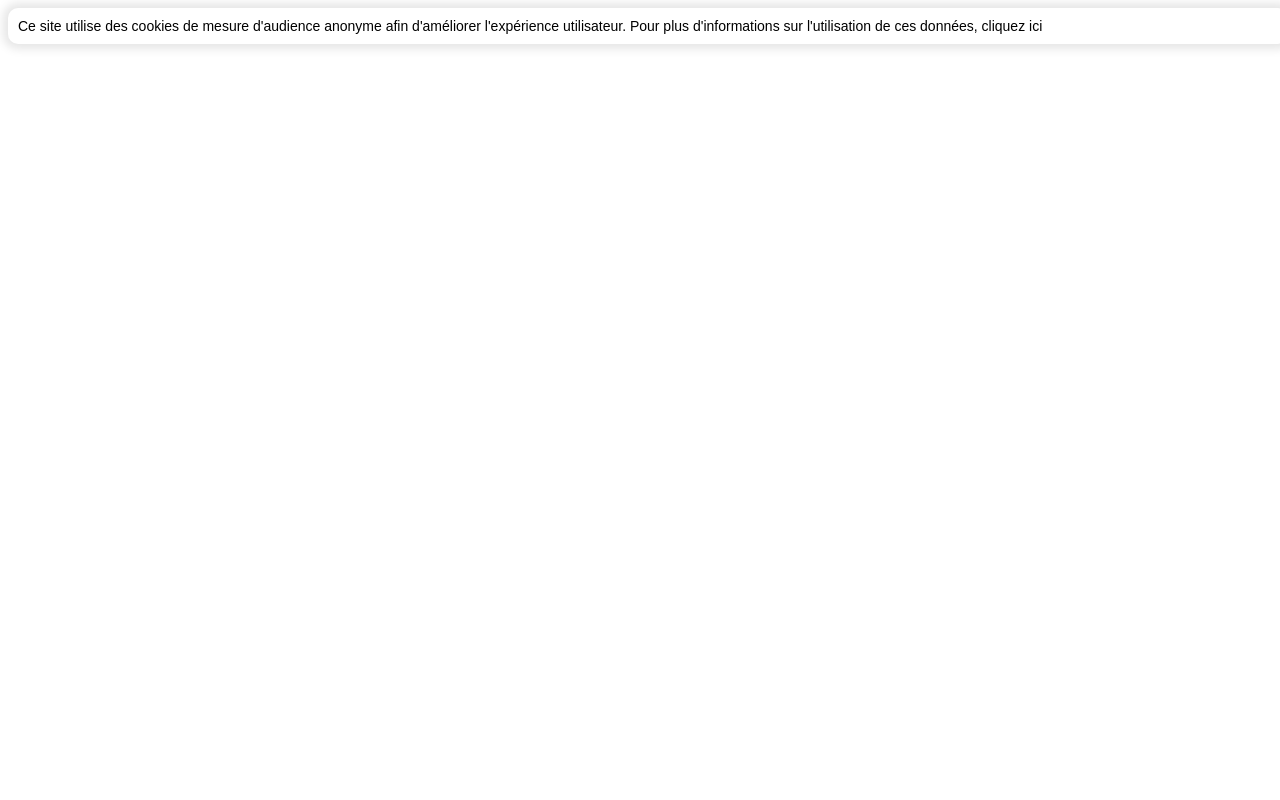
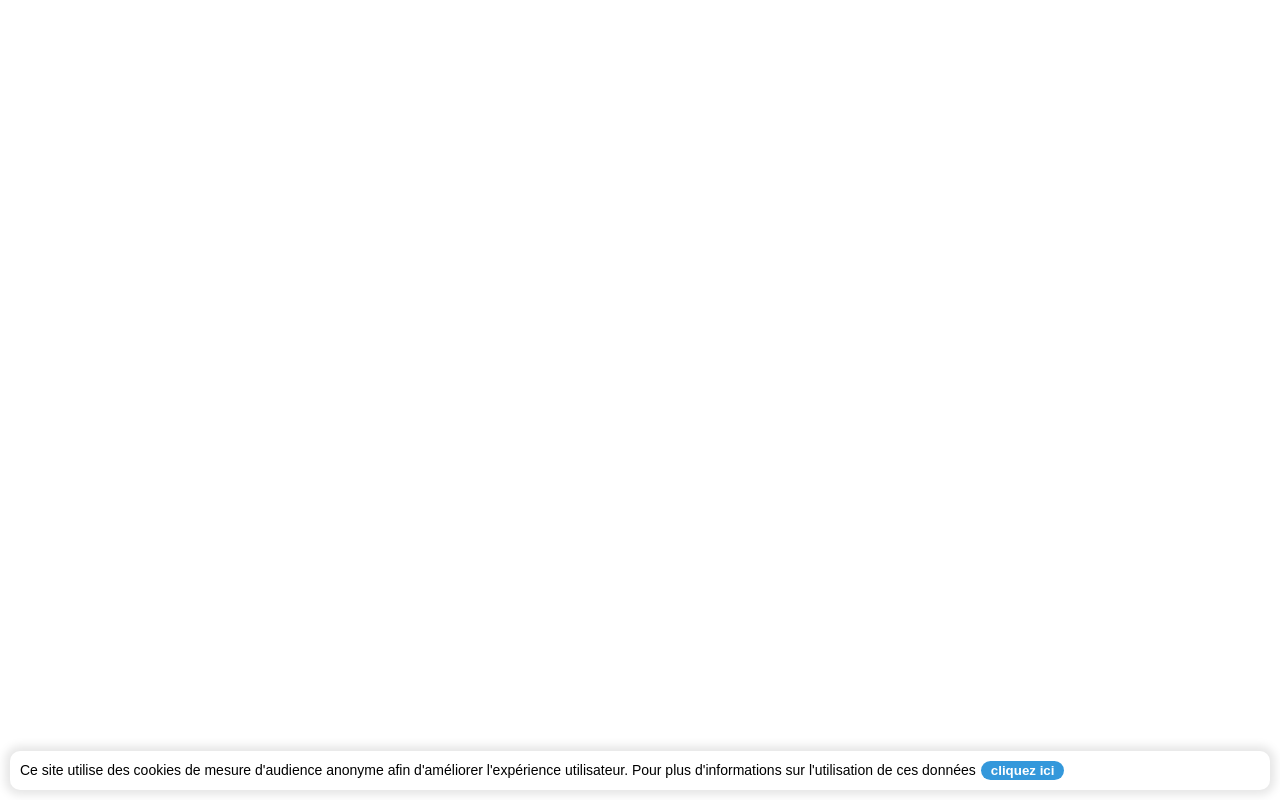
Before and after one commit to NicolasBrondin/cookie-consent, a plain HTML site: page test/index.html in a window 1280 px wide. Drawn offline with Linux system fonts and the light colour scheme.

Commit message:
[REFACTOR] Inserting css rules instead of styling elements

```diff
--- a/index.js
+++ b/index.js
@@ -1,23 +1,39 @@
 var CookieConsent = function (){
-    var cookie_bar_element = document.createElement("div");
-    var cookie_bar_button = document.createElement("button");
-    cookie_bar_element.style.position = "fixed";
-    cookie_bar_element.style.fontFamily = "sans-serif";
-    cookie_bar_element.style.fontSize = "14px";
-    cookie_bar_element.style.background = "white";
-    cookie_bar_element.style.width = "100%";
-    cookie_bar_element.style.padding = "10px";
-    cookie_bar_element.style.boxSizing = "border-box";
-    cookie_bar_element.style.borderRadius = "10px";
-    cookie_bar_element.style.boxShadow = "0px 0px 10px 5px rgba(0,0,0,0.1)";
-    cookie_bar_element.innerText = "Ce site utilise des cookies de mesure d'audience anonyme afin d'améliorer l'expérience utilisateur. Pour plus d'informations sur l'utilisation de ces données, cliquez ici";
-    document.body.appendChild(cookie_bar_element);
-
-    window.localStorage.setItem("cookie_bar_appeared", true);
 
     this.show_more = function(){
 
+        cookie_bar_element.appendChild(cookie_bar_popup);
     }
+
+    var style = document.createElement('style');
+    document.head.appendChild(style);
+    var style_sheet = style.sheet;
+    style_sheet.insertRule('.cookie-consent--card {font-family: Arial, sans-serif; font-size: 14px; background: white; padding: 10px; box-sizing: border-box; border-radius: 10px; box-shadow: 0px 0px 10px 5px rgba(0,0,0,0.1);}',0);
+    style_sheet.insertRule('.cookie-consent--button {background: #3498db;color: white; border: none;border-radius: 20px;margin: 0px 5px; padding: 2px 10px; font-weight: bold;}',0);
+    style_sheet.insertRule('#cookie-band {position: fixed;bottom: 10px;right: 10px;left: 10px;}',0);
+    style_sheet.insertRule('#cookie-popup {position: absolute;bottom: calc(100% + 10px);left: 0px; max-width: 300px;}',0);
+
+    var cookie_bar_element = document.createElement("div");
+    cookie_bar_element.id = "cookie-band";
+    cookie_bar_element.classList = ["cookie-consent--card"];
+    cookie_bar_element.innerText = "Ce site utilise des cookies de mesure d'audience anonyme afin d'améliorer l'expérience utilisateur. Pour plus d'informations sur l'utilisation de ces données";
+
+    var cookie_bar_popup = document.createElement("div");
+    cookie_bar_popup.classList = ["cookie-consent--card"];
+    cookie_bar_popup.id = "cookie-popup";
+    cookie_bar_popup.innerText = "Nous mesurons l'audience de notre site grâce au service Google Analytics, de façon anonyme, dans l'unique but de comprendre et d'améliorer la performance de nos contenus.";
+
+    var cookie_bar_button = document.createElement("button");
+    cookie_bar_button.classList = ["cookie-consent--button"];
+    cookie_bar_button.innerText = "cliquez ici";
+
+    document.body.appendChild(cookie_bar_element);
+    cookie_bar_element.appendChild(cookie_bar_button);
+
+    cookie_bar_button.onclick = this.show_more;
+    window.localStorage.setItem("cookie_bar_appeared", true);
+
+
 }
 
 new CookieConsent();
--- a/test/index.html
+++ b/test/index.html
@@ -1,6 +1,8 @@
 <!DOCTYPE html>
 <html>
-<head></head>
+<head>
+    <meta charset="utf-8"/>
+</head>
 <body>
     <script type="text/javascript" src="../index.js"></script>
 </body>
```
